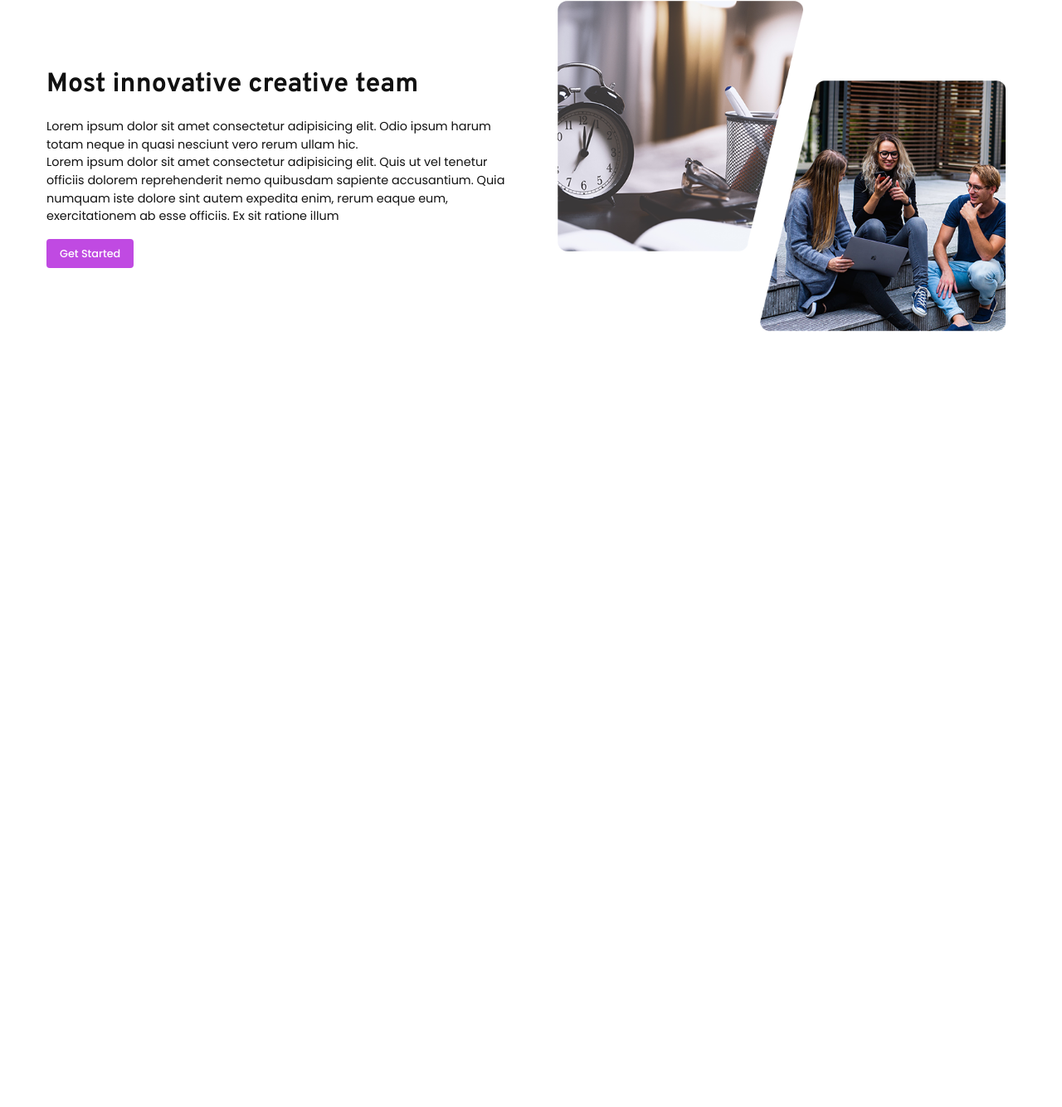
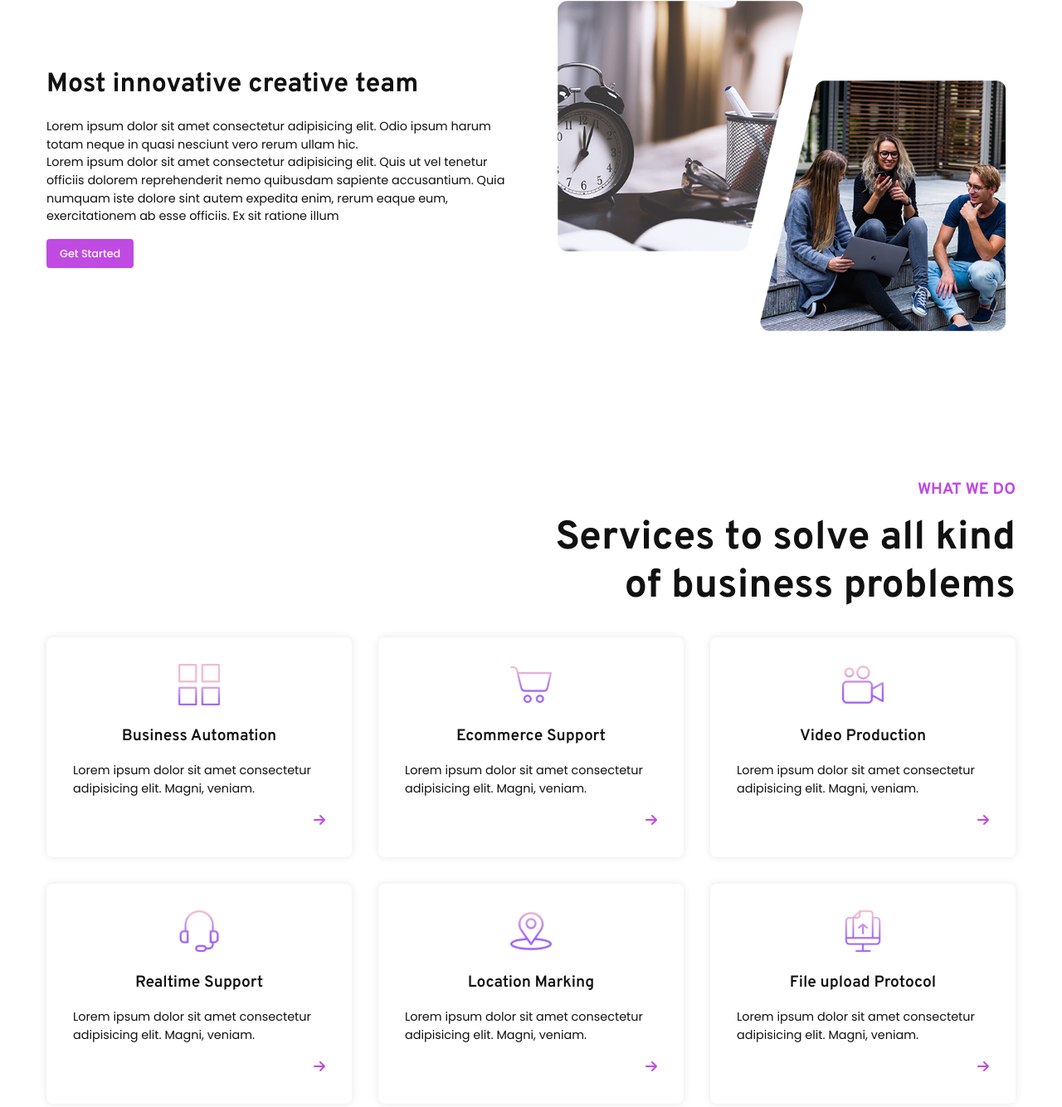
Before and after one commit to Ranjith-M7/CODSOFT, a plain HTML site: page Flower Shop/index.html in a window 1280 px wide. Shown: the part 1452-2786 px from the top of the page at 83% size. Before the commit the page ends 1948 px from the top, so only its background shows below. Drawn offline with nearby package versions, Linux system fonts and the light colour scheme.

Commit message:
Update index.html

```diff
--- a/Flower Shop/index.html
+++ b/Flower Shop/index.html
@@ -79,28 +79,34 @@
           <i class="fas fa-anchor"></i>
         </div>
         <h3 class="feature__title">Complete business controll</h3>
-        <p class="feature__text">Lorem ipsum, dolor sit amet consectetur adipisicing elit. Enim necessitatibus officiis laboriosam, rerum, nulla quis voluptas tenetur ut tempora laborum aliquam. Obcaecati odio natus esse!</p>
+        <p class="feature__text">Lorem ipsum, dolor sit amet consectetur adipisicing elit. Enim necessitatibus officiis
+          laboriosam, rerum, nulla quis voluptas tenetur ut tempora laborum aliquam. Obcaecati odio natus esse!</p>
       </div>
       <div class="feature" style="--color: #5cd8a5">
         <div class="feature__icon">
           <i class="fa-regular fa-file-lines"></i>
         </div>
         <h3 class="feature__title">Critical analytics and report</h3>
-        <p class="feature__text">Lorem ipsum, dolor sit amet consectetur adipisicing elit. Enim necessitatibus officiis laboriosam, rerum, nulla quis voluptas tenetur ut tempora laborum aliquam. Obcaecati odio natus esse!</p>
+        <p class="feature__text">Lorem ipsum, dolor sit amet consectetur adipisicing elit. Enim necessitatibus officiis
+          laboriosam, rerum, nulla quis voluptas tenetur ut tempora laborum aliquam. Obcaecati odio natus esse!</p>
       </div>
       <div class="feature" style="--color: #fea95b">
         <div class="feature__icon">
           <i class="fas fa-chart-line"></i>
         </div>
         <h3 class="feature__title">Business Growth</h3>
-        <p class="feature__text">Lorem ipsum, dolor sit amet consectetur adipisicing elit. Enim necessitatibus officiis laboriosam, rerum, nulla quis voluptas tenetur ut tempora laborum aliquam. Obcaecati odio natus esse!</p>
+        <p class="feature__text">Lorem ipsum, dolor sit amet consectetur adipisicing elit. Enim necessitatibus officiis
+          laboriosam, rerum, nulla quis voluptas tenetur ut tempora laborum aliquam. Obcaecati odio natus esse!</p>
       </div>
     </div>
     <div class="about__details flex-center">
       <div class="about__details-content">
         <h1>Most innovative creative team</h1>
-        <p>Lorem ipsum dolor sit amet consectetur adipisicing elit. Odio ipsum harum totam neque in quasi nesciunt vero rerum ullam hic.</p>
-        <p>Lorem ipsum dolor sit amet consectetur adipisicing elit. Quis ut vel tenetur officiis dolorem reprehenderit nemo quibusdam sapiente accusantium. Quia numquam iste dolore sint autem expedita enim, rerum eaque eum, exercitationem ab esse officiis. Ex sit ratione illum</p>
+        <p>Lorem ipsum dolor sit amet consectetur adipisicing elit. Odio ipsum harum totam neque in quasi nesciunt vero
+          rerum ullam hic.</p>
+        <p>Lorem ipsum dolor sit amet consectetur adipisicing elit. Quis ut vel tenetur officiis dolorem reprehenderit
+          nemo quibusdam sapiente accusantium. Quia numquam iste dolore sint autem expedita enim, rerum eaque eum,
+          exercitationem ab esse officiis. Ex sit ratione illum</p>
         <a href="" class="btn btn-primary">Get Started</a>
       </div>
       <div class="about-details-img">
@@ -109,11 +115,77 @@
     </div>
   </section>
 
-  <!-- ABOUT -->
-
   <!-- SERVICES -->
-
-  <!-- SERVICES -->
+  <section id="services">
+    <div class="container">
+      <h5 class="section-subheading">What we do</h5>
+      <h2 class="section-heading right">
+        Services to solve all kind of business problems
+      </h2>
+      <div class="services">
+        <div class="service">
+          <div class="service__icon">
+            <img src="assets/img/squares.png" alt="square">
+          </div>
+          <h3 class="service__title">Business Automation</h3>
+          <p class="service__text">Lorem ipsum dolor sit amet consectetur adipisicing elit. Magni, veniam.</p>
+          <div class="arrow-icon">
+            <i class="fas fa-arrow-right"></i>
+          </div>
+        </div>
+        <div class="service">
+          <div class="service__icon">
+            <img src="assets/img/shopping-cart.png" alt="square">
+          </div>
+          <h3 class="service__title">Ecommerce Support</h3>
+          <p class="service__text">Lorem ipsum dolor sit amet consectetur adipisicing elit. Magni, veniam.</p>
+          <div class="arrow-icon">
+            <i class="fas fa-arrow-right"></i>
+          </div>
+        </div>
+        <div class="service">
+          <div class="service__icon">
+            <img src="assets/img/video-camera.png" alt="video-camera">
+          </div>
+          <h3 class="service__title">Video Production</h3>
+          <p class="service__text">Lorem ipsum dolor sit amet consectetur adipisicing elit. Magni, veniam.</p>
+          <div class="arrow-icon">
+            <i class="fas fa-arrow-right"></i>
+          </div>
+        </div>
+        <div class="service">
+          <div class="service__icon">
+            <img src="assets/img/headphones.png" alt="headphone">
+          </div>
+          <h3 class="service__title">Realtime Support</h3>
+          <p class="service__text">Lorem ipsum dolor sit amet consectetur adipisicing elit. Magni, veniam.</p>
+          <div class="arrow-icon">
+            <i class="fas fa-arrow-right"></i>
+          </div>
+        </div>
+        <div class="service">
+          <div class="service__icon">
+            <img src="assets/img/placeholder.png" alt="placeholder">
+          </div>
+          <h3 class="service__title">Location Marking</h3>
+          <p class="service__text">Lorem ipsum dolor sit amet consectetur adipisicing elit. Magni, veniam.</p>
+          <div class="arrow-icon">
+            <i class="fas fa-arrow-right"></i>
+          </div>
+        </div>
+        <div class="service">
+          <div class="service__icon">
+            <img src="assets/img/upload.png" alt="square">
+          </div>
+          <h3 class="service__title">File upload Protocol</h3>
+          <p class="service__text">Lorem ipsum dolor sit amet consectetur adipisicing elit. Magni, veniam.</p>
+          <div class="arrow-icon">
+            <i class="fas fa-arrow-right"></i>
+          </div>
+        </div>
+      </div>
+    </div>
+  </section>
 
   <!-- PROJECTS -->
 
```
